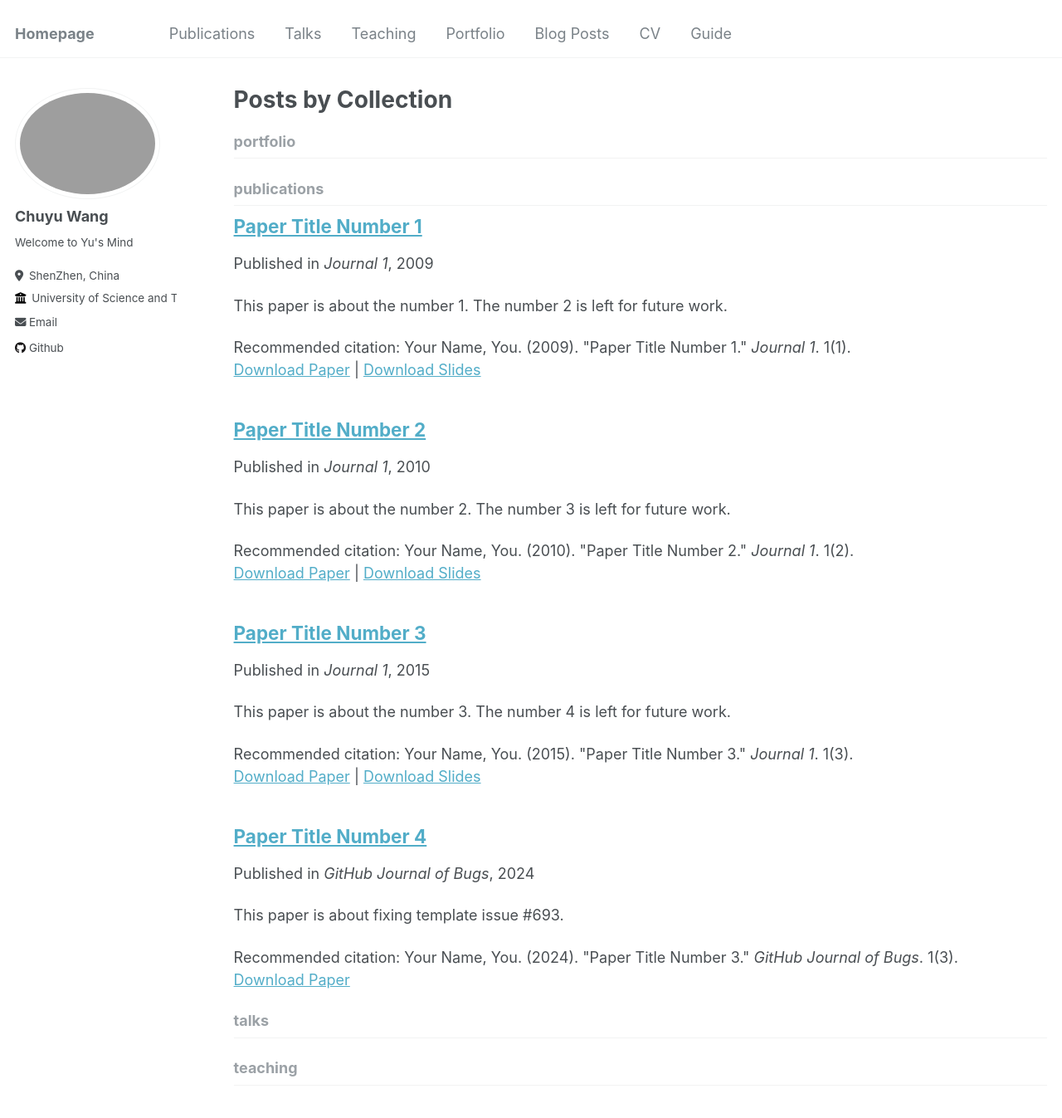
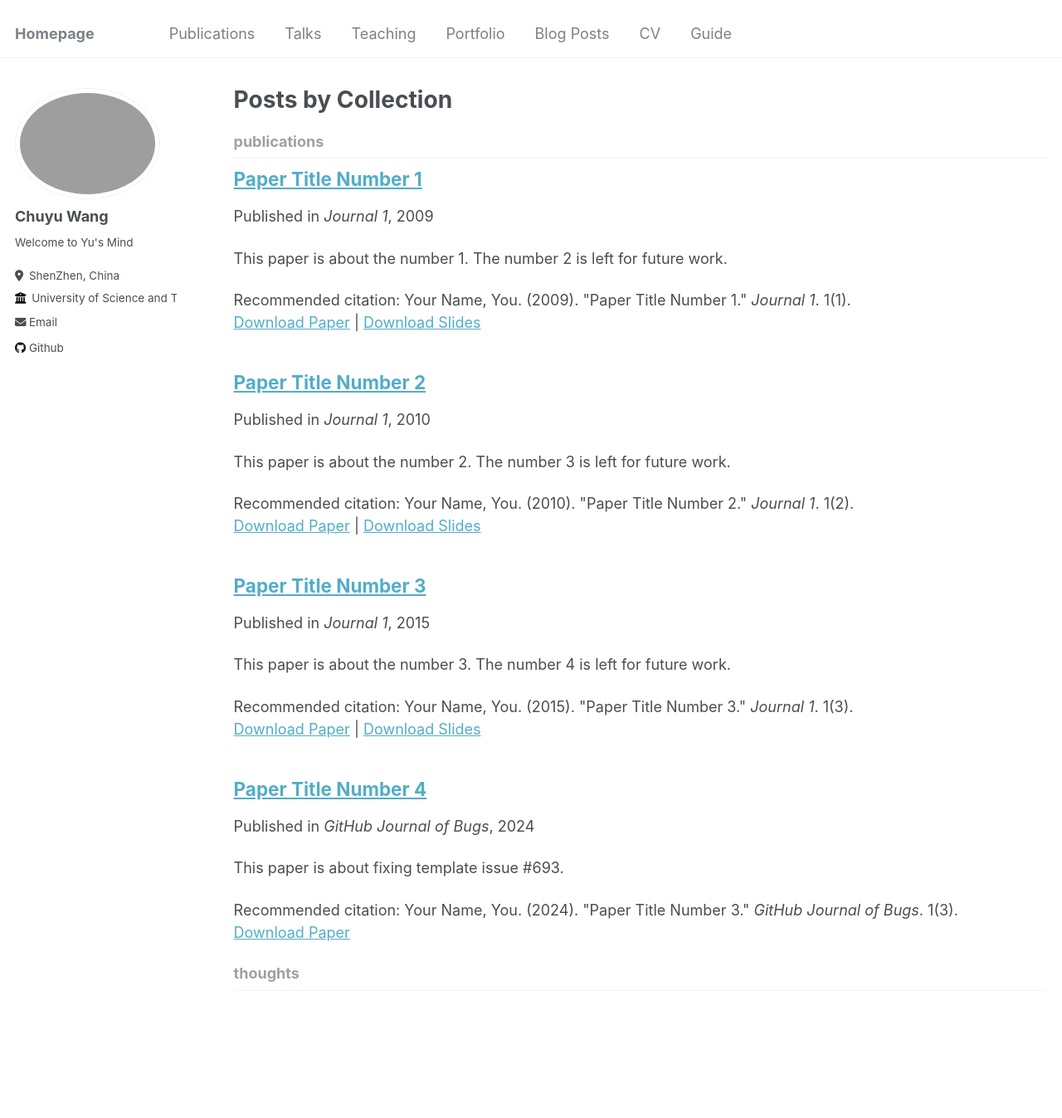
Before and after one commit to ChuyuWang949/ChuyuWang.github.io, a Jekyll site: the page built from _pages/collection-archive.html, in a window 1280 px wide and 1400 px high. Shown: the top 1347 px of the window at 83% size. Built offline with Jekyll 4.4.1, drawn with Linux system fonts in a browser that asks for light colours; some of the changed lines change nothing that is shown.

Commit message:
Update _config.yml

```diff
--- a/_config.yml
+++ b/_config.yml
@@ -200,16 +200,10 @@ kramdown:
 
 # Collections
 collections:
-  teaching:
-    output: true
-    permalink: /:collection/:path/
   publications:
     output: true
     permalink: /:collection/:path/
-  portfolio:
-    output: true
-    permalink: /:collection/:path/
-  talks:
+  thoughts:
     output: true
     permalink: /:collection/:path/
 
@@ -243,7 +237,7 @@ defaults:
       author_profile: true
       share: true
       comments: true
-  # _talks
+  # _thoughts
   - scope:
       path: ""
       type: thoughts
```
